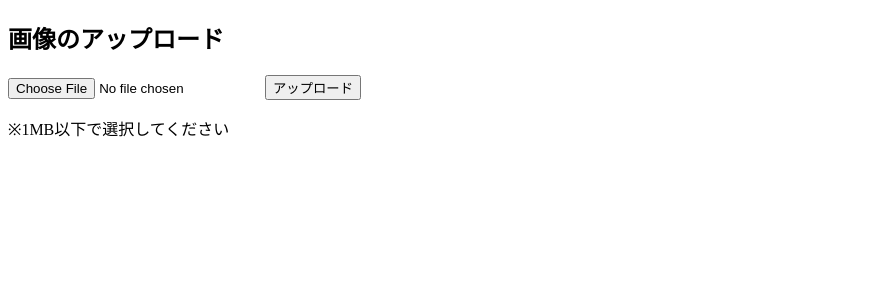
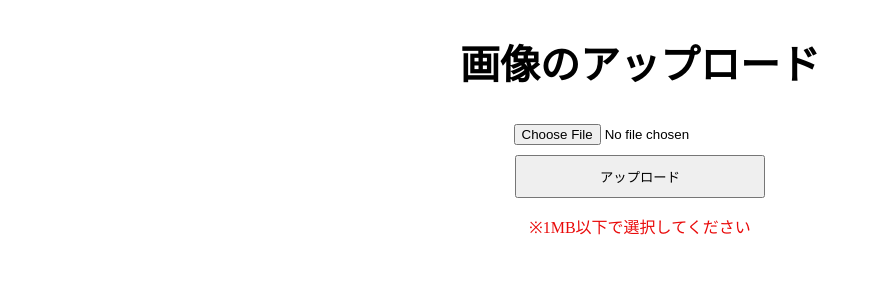
Before and after one commit to 2022AIT-OOP2-G07/11, a Flask app: page / in a window 1280 px wide. Shown: the top 300 px of the page, without its empty margins (0-871 px from the left). Run offline with Flask 2, Linux system fonts and the light colour scheme.

Commit message:
index.cssの変更とmain.jsの整形

```diff
--- a/static/index.css
+++ b/static/index.css
@@ -1,3 +1,24 @@
 body{
+    margin: 0;
+}
+main {
+    text-align: center;
+}
 
+main h2{
+    font-size: 40px;
 }
+
+/* main input{
+    padding: 100px;
+} */
+
+main button{
+    /* left: 1000px; */
+    margin-top: 10px;
+    padding: 10px;
+    width: 250px;
+}
+main form p{
+    color: rgb(233, 10, 10);
+}
--- a/static/main.js
+++ b/static/main.js
@@ -29,7 +29,7 @@ btn.addEventListener('click', (e) => {
         } else if (data.status === 'true') {
             alert("送信が完了しました");
         } else {
-        alert("ファイルサイズが1MBを超えていませんか？");
+            alert("ファイルサイズが1MBを超えています");
         }
         afterUpload();
     });
--- a/templates/index.html
+++ b/templates/index.html
@@ -18,6 +18,7 @@
         <h2 class="title">画像のアップロード</h2>
         <form action="" id="">
             <input type="file" accept=".png, .jpg, .jpeg">
+            <br>
             <button>アップロード</button>
             <p>※1MB以下で選択してください</p>
         </form>
```
Also changed, not shown: images/upload/Sample-image.jpeg (deleted), images/upload/Simulator_Screen_Shot_-_iPhone_14_Pro_-_2022-12-02_at_00.17.08.png (deleted), images/upload/logo.jpg (deleted). Lines whose indentation alone changed are shown as unchanged.
